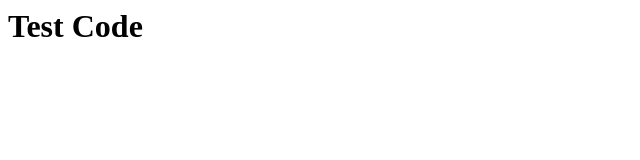
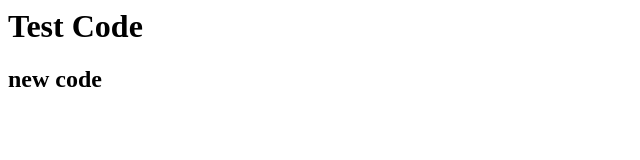
Before and after one commit to ShoaibAhamed/Test-Ta, a plain HTML site: page index.html in a window 1280 px wide. Shown: the whole page, without its empty margins (0-640 px from the left). Drawn offline with Linux system fonts and the light colour scheme.

Commit message:
Update index.html

```diff
--- a/index.html
+++ b/index.html
@@ -1 +1,2 @@
 <h1>Test Code</h1>
+<h2>new code</h2>
```
